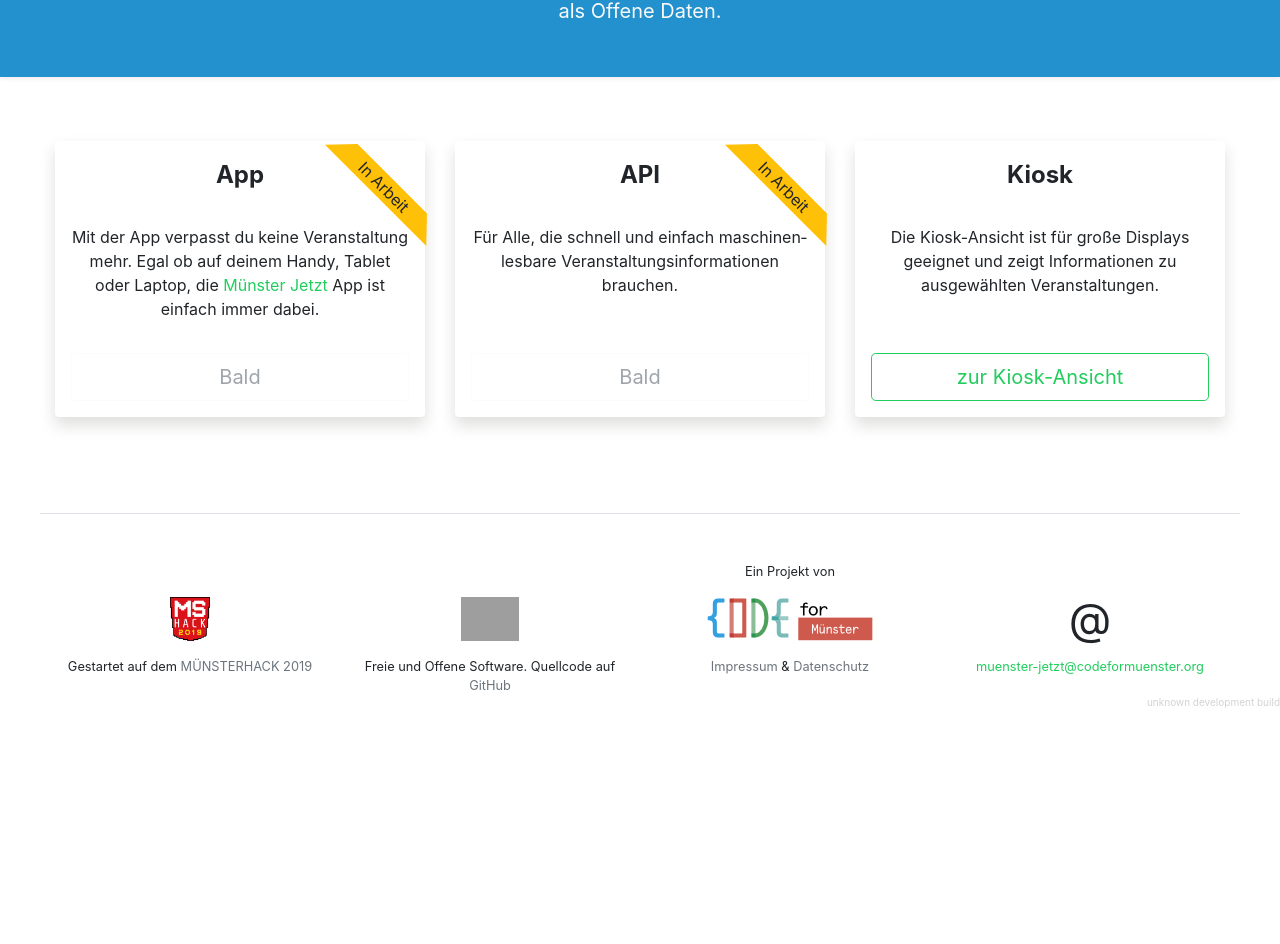
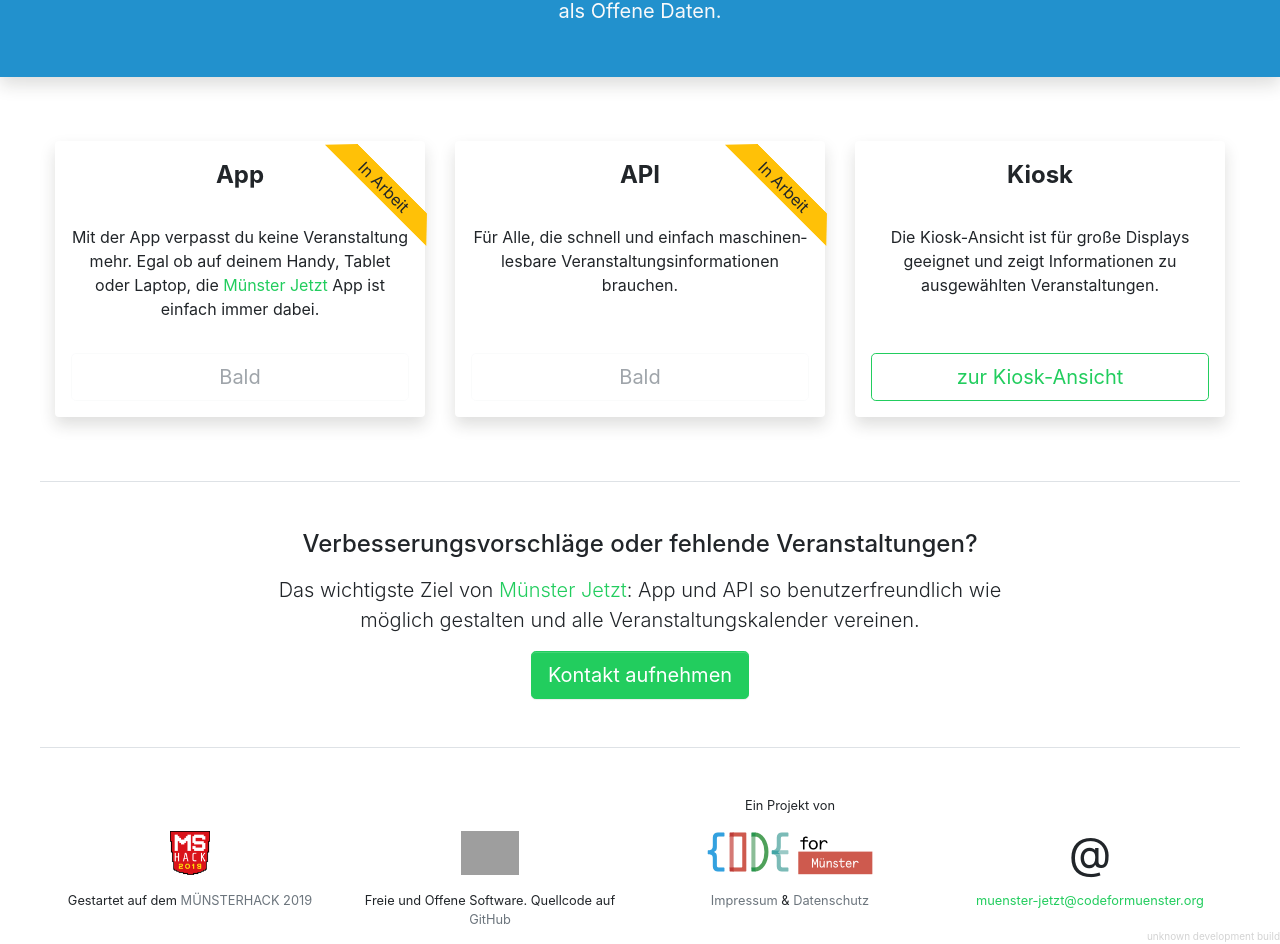
Before and after one commit to codeformuenster/muenster-jetzt, a React (Create React App) app in the folder frontend/: page / in a window 1280 px wide. Shown: the part 396-1340 px from the top of the page. Before the commit the page ends 1106 px from the top, so only its background shows below. Built offline with nearby package versions, Linux system fonts and the light colour scheme; grey boxes are pictures that could not be loaded; a web font is replaced by a local one.

Commit message:
add contact section to landing page

```diff
--- a/frontend/package.json
+++ b/frontend/package.json
@@ -28,7 +28,8 @@
     "test": "react-scripts test",
     "eject": "react-scripts eject",
     "format": "prettier --write src/**/*.ts{,x}",
-    "lint": "tsc --noEmit && prettier --check src/**/*.ts{,x} && eslint src/**/*.ts{,x}"
+    "lint": "tsc --noEmit && prettier --check src/**/*.ts{,x} && eslint src/**/*.ts{,x}",
+    "format-and-lint": "npm run format && npm run lint"
   },
   "eslintConfig": {
     "extends": "react-app"
--- a/frontend/src/LandingPage/LandingPage.module.scss
+++ b/frontend/src/LandingPage/LandingPage.module.scss
@@ -24,10 +24,26 @@
 }
 
 .boxes,
-.footer {
+.footer,
+.actionRow {
   @include make-row(0);
   max-width: $landing-page-max-width;
   margin: auto;
+}
+
+.boxes,
+.actionRow {
+  margin-bottom: $spacer * 3;
+  padding-bottom: $spacer * 3;
+  border-bottom: $border-color 1px solid;
+}
+
+.actionColumn {
+  @include make-col-ready();
+  @include media-breakpoint-up(md) {
+    @include make-col-offset(2);
+    @include make-col(8);
+  }
 }
 
 .box {
@@ -70,7 +86,6 @@
 
 .boxBody {
   flex: 1;
-  text-align: center;
 }
 
 .boxBody,
@@ -78,11 +93,33 @@
   padding: $spacer;
 }
 
+.boxLink,
+.contactLink {
+  @extend .btn;
+  @extend .btn-lg;
+}
+
 .boxLink {
-  @extend .btn;
   @extend .btn-outline-primary;
-  @extend .btn-lg;
   @extend .btn-block;
+}
+
+.contactLink {
+  @extend .btn-primary;
+}
+
+.contactTitle {
+  @include font-size($h4-font-size);
+  font-family: $headings-font-family;
+  line-height: $headings-line-height;
+  font-weight: $headings-font-weight;
+  margin-bottom: $spacer;
+}
+
+.contactText {
+  @include font-size($lead-font-size);
+  font-weight: $lead-font-weight;
+  margin-bottom: $spacer;
 }
 
 .disabledBoxLink {
@@ -119,9 +156,11 @@
 }
 
 .boxTitle,
+.boxBody,
 .welcomeText,
 .welcomeText2,
-.footerItem {
+.footerItem,
+.actionColumn {
   text-align: center;
 }
 
@@ -138,18 +177,12 @@
 }
 
 .welcomeText2 {
-  @include box-shadow($box-shadow-sm);
+  @include box-shadow($box-shadow);
   @include font-size($h5-font-size);
   background-color: $secondary;
   color: $gray-100;
   line-height: $headings-line-height * 1.5;
   margin-bottom: $spacer * 4;
-}
-
-.footer {
-  margin-top: $spacer * 5;
-  padding-top: $spacer * 3;
-  border-top: $border-color 1px solid;
 }
 
 .footerItem {
@@ -171,8 +204,8 @@
   object-fit: contain;
 }
 
-
-.footerItemImg, .atSign {
+.footerItemImg,
+.atSign {
   margin: $spacer 0;
 }
 
--- a/frontend/src/LandingPage/LandingPage.tsx
+++ b/frontend/src/LandingPage/LandingPage.tsx
@@ -49,6 +49,25 @@ const LandingPage: FC = () => (
           Die Kiosk-Ansicht ist für große Displays geeignet und zeigt
           Informationen zu ausgewählten Veranstaltungen.
         </Box>
+      </div>
+      <div className={styles.actionRow}>
+        <div className={styles.actionColumn}>
+          <h3 className={styles.contactTitle}>
+            Verbesserungsvorschläge oder fehlende Veranstaltungen?
+          </h3>
+          <p className={styles.contactText}>
+            Das wichtigste Ziel von{" "}
+            <span className={styles.styledName}>Münster Jetzt</span>: App und
+            API so benutzerfreundlich wie möglich gestalten und alle
+            Veranstaltungskalender vereinen.
+          </p>
+          <a
+            href="mailto:muenster-jetzt@codeformuenster.org?subject=Hallo"
+            className={styles.contactLink}
+          >
+            Kontakt aufnehmen
+          </a>
+        </div>
       </div>
       <div className={styles.footer}>
         <div className={styles.footerItem}>
```
